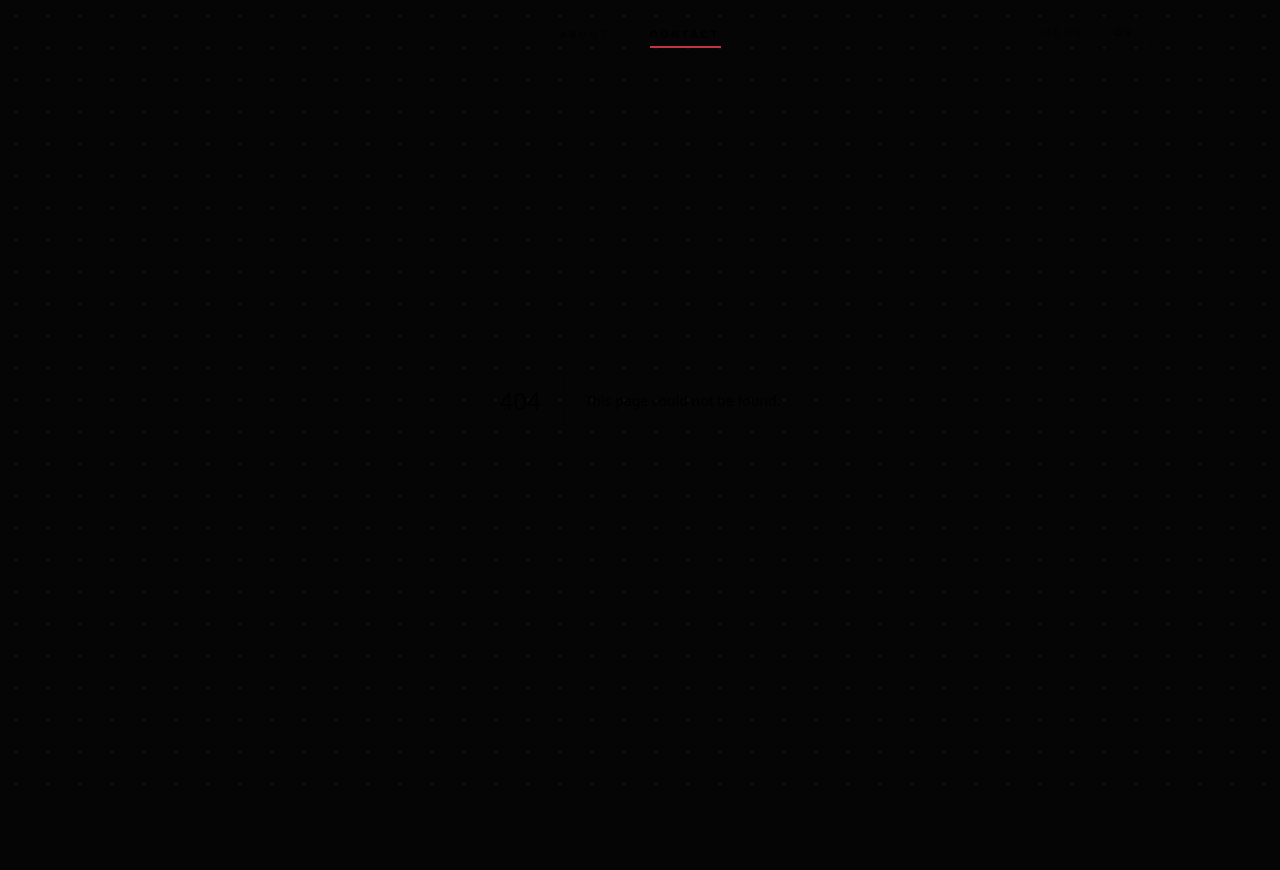
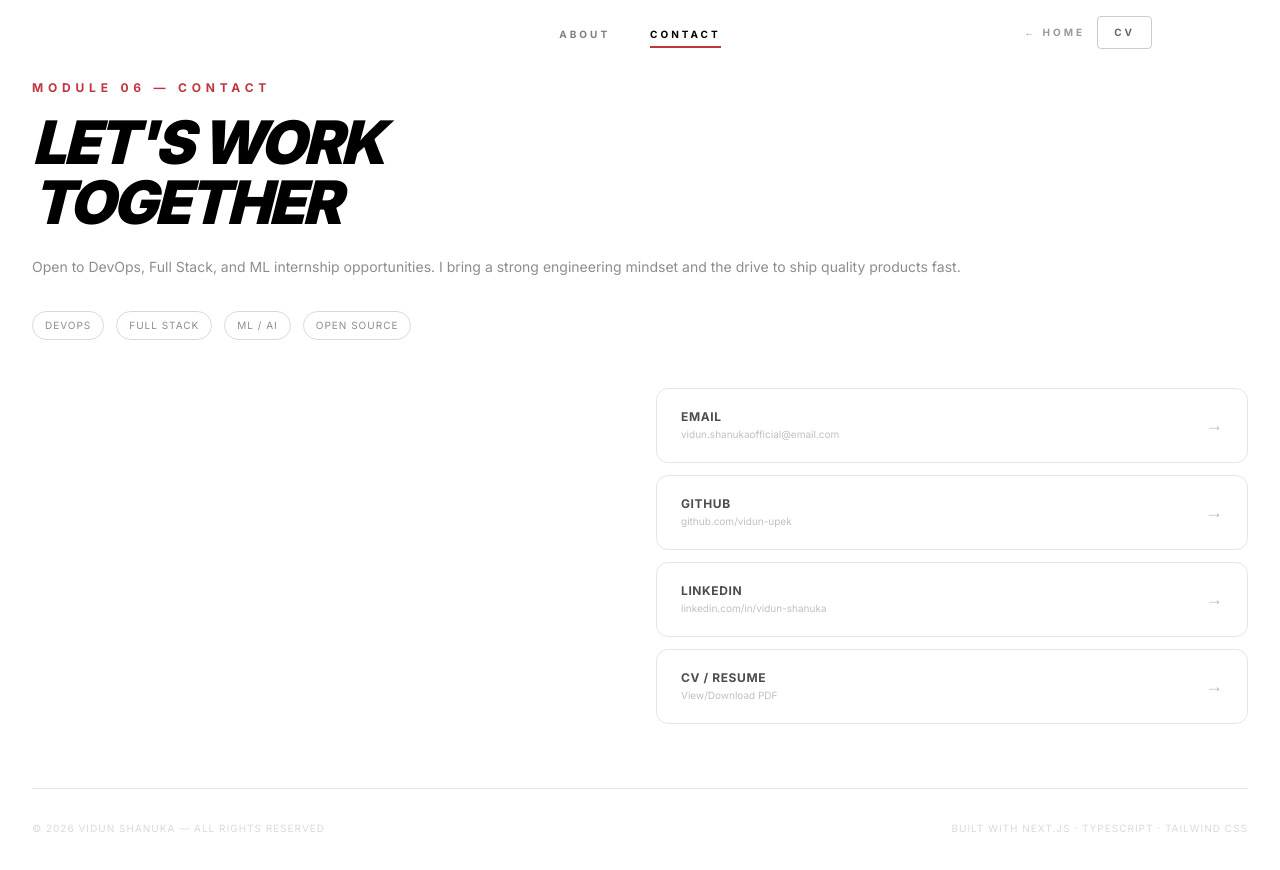
Before and after one commit to vidun-upek/Portfolio, a Next.js app in the folder pf/: page /contact in a window 1280 px wide. Before the commit this address had no page. Shown: the top 870 px of the page. Before the commit the page ends 800 px from the top, so only its background shows below. Built offline with nearby package versions, Linux system fonts and the light colour scheme.

Commit message:
feat: add contact and cv page routes

```diff
--- /dev/null
+++ b/pf/src/app/contact/page.tsx
@@ -0,0 +1,54 @@
+import Link from "next/link";
+
+export default function ContactPage() {
+  const links = [
+    { label: "Email", href: "mailto:vidun.shanukaofficial@email.com", sub: "vidun.shanukaofficial@email.com" },
+    { label: "GitHub", href: "https://github.com/vidun-upek", sub: "github.com/vidun-upek" },
+    { label: "LinkedIn", href: "https://www.linkedin.com/in/vidun-shanuka-17276a2b4/", sub: "linkedin.com/in/vidun-shanuka" },
+    { label: "CV / Resume", href: "/cv", sub: "View/Download PDF" },
+  ];
+
+  return (
+    <main className="min-h-screen bg-white dark:bg-black text-black dark:text-white py-20">
+      <div className="max-w-7xl mx-auto px-8">
+        <div className="mb-12">
+          <span className="text-[rgb(192,53,64)] text-xs font-bold uppercase tracking-[0.4em] block mb-4">Module 06 — Contact</span>
+          <h1 className="text-5xl md:text-6xl font-black uppercase italic tracking-tighter leading-none mb-6">Let's Work<br />Together</h1>
+          <p className="text-sm text-black/45 dark:text-white/45 leading-relaxed mb-8">Open to DevOps, Full Stack, and ML internship opportunities. I bring a strong engineering mindset and the drive to ship quality products fast.</p>
+          <div className="flex flex-wrap gap-3">
+            {['DevOps', 'Full Stack', 'ML / AI', 'Open Source'].map((tag) => (
+              <span key={tag} className="text-[10px] border border-black/15 dark:border-white/15 px-3 py-1.5 uppercase tracking-widest text-black/45 dark:text-white/45 rounded-full">{tag}</span>
+            ))}
+          </div>
+        </div>
+
+        <div className="mt-8 grid grid-cols-1 lg:grid-cols-2 gap-8">
+          <div />
+
+          <div className="flex flex-col gap-3 w-full lg:w-full">
+            {links.map((link) => (
+              <a
+                key={link.label}
+                href={link.href}
+                target={link.href === "/cv" || link.href.startsWith("http") ? "_blank" : undefined}
+                rel={link.href === "/cv" || link.href.startsWith("http") ? "noopener noreferrer" : undefined}
+                className="group flex items-center justify-between px-6 py-5 border border-black/10 dark:border-white/10 rounded-xl hover:border-[rgb(192,53,64)]/50 hover:bg-[rgb(192,53,64)]/5 transition-all duration-300"
+              >
+                <div>
+                  <p className="text-xs font-bold uppercase tracking-wider text-black/70 dark:text-white/70 group-hover:text-black dark:group-hover:text-white transition-colors duration-300">{link.label}</p>
+                  <p className="text-[10px] text-black/25 dark:text-white/25 mt-0.5">{link.sub}</p>
+                </div>
+                <span className="text-black/25 dark:text-white/25 group-hover:text-[rgb(192,53,64)] transition-colors duration-300 text-lg">→</span>
+              </a>
+            ))}
+          </div>
+        </div>
+
+        <div className="mt-16 pt-8 border-t border-black/10 dark:border-white/10 flex flex-col md:flex-row justify-between items-start md:items-center gap-3">
+          <p className="text-black/15 dark:text-white/15 text-[10px] uppercase tracking-widest">© 2026 Vidun Shanuka — All Rights Reserved</p>
+          <p className="text-black/15 dark:text-white/15 text-[10px] uppercase tracking-widest">Built with Next.js · TypeScript · Tailwind CSS</p>
+        </div>
+      </div>
+    </main>
+  );
+}
--- /dev/null
+++ b/pf/src/app/cv/page.tsx
@@ -0,0 +1,28 @@
+"use client";
+
+import React from "react";
+
+export default function CVPage() {
+  return (
+    <div className="min-h-screen bg-white dark:bg-black text-black dark:text-white">
+      <div className="max-w-7xl mx-auto py-8 px-4">
+        <h1 className="text-3xl font-bold mb-4">Curriculum Vitae</h1>
+        <p className="text-sm text-black/60 dark:text-white/60 mb-6">If your browser supports PDFs it will display here. Otherwise you can download the file.</p>
+
+        <div style={{ height: '80vh' }} className="border border-black/10 dark:border-white/10 rounded overflow-hidden">
+          <iframe
+            src="/cv.pdf"
+            title="Curriculum Vitae"
+            style={{ width: '100%', height: '100%', border: 0 }}
+          />
+        </div>
+
+        <div className="mt-4">
+          <a href="/cv.pdf" target="_blank" rel="noopener noreferrer" className="text-[rgb(192,53,64)] font-semibold">
+            Open CV in new tab / Download
+          </a>
+        </div>
+      </div>
+    </div>
+  );
+}
```
